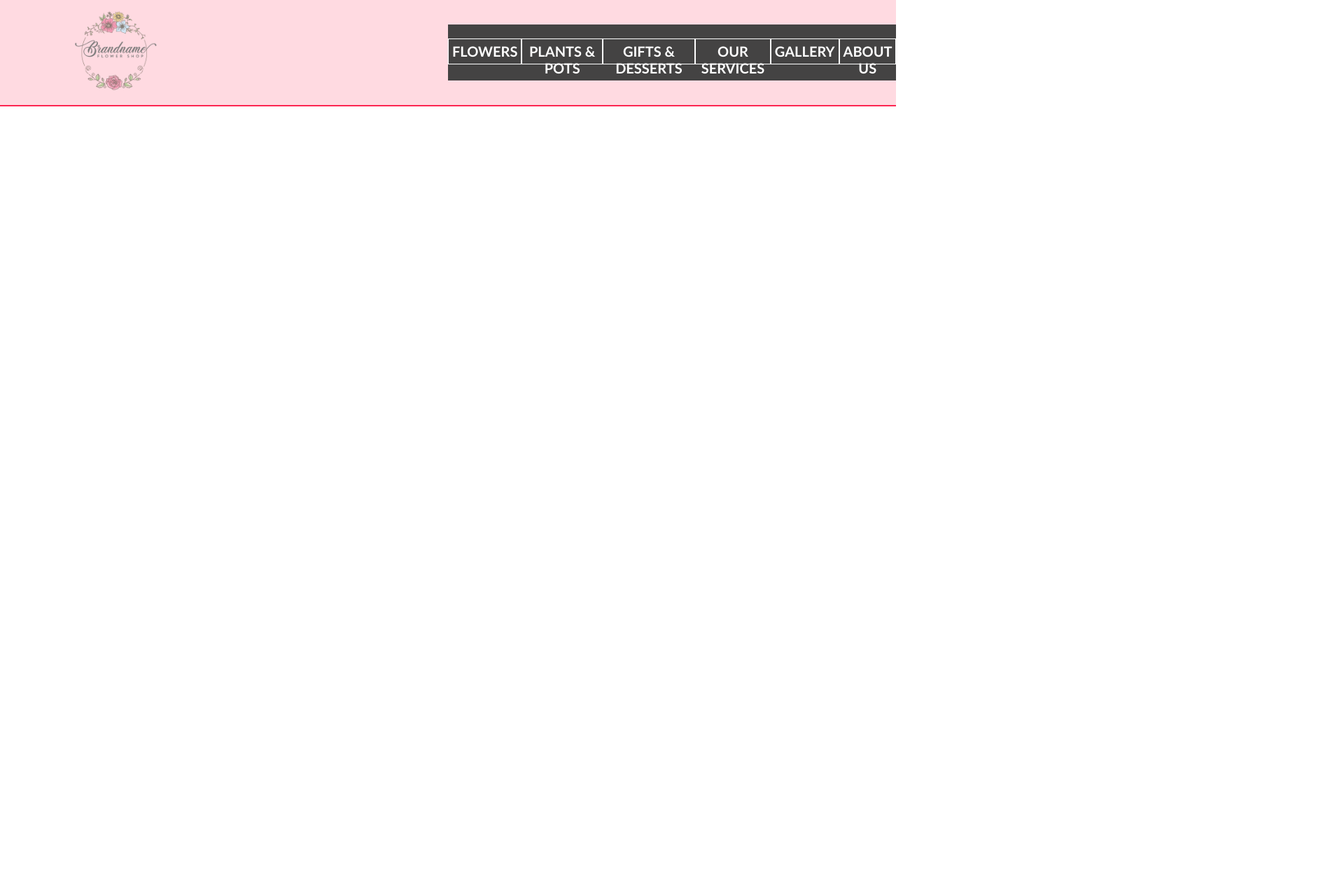
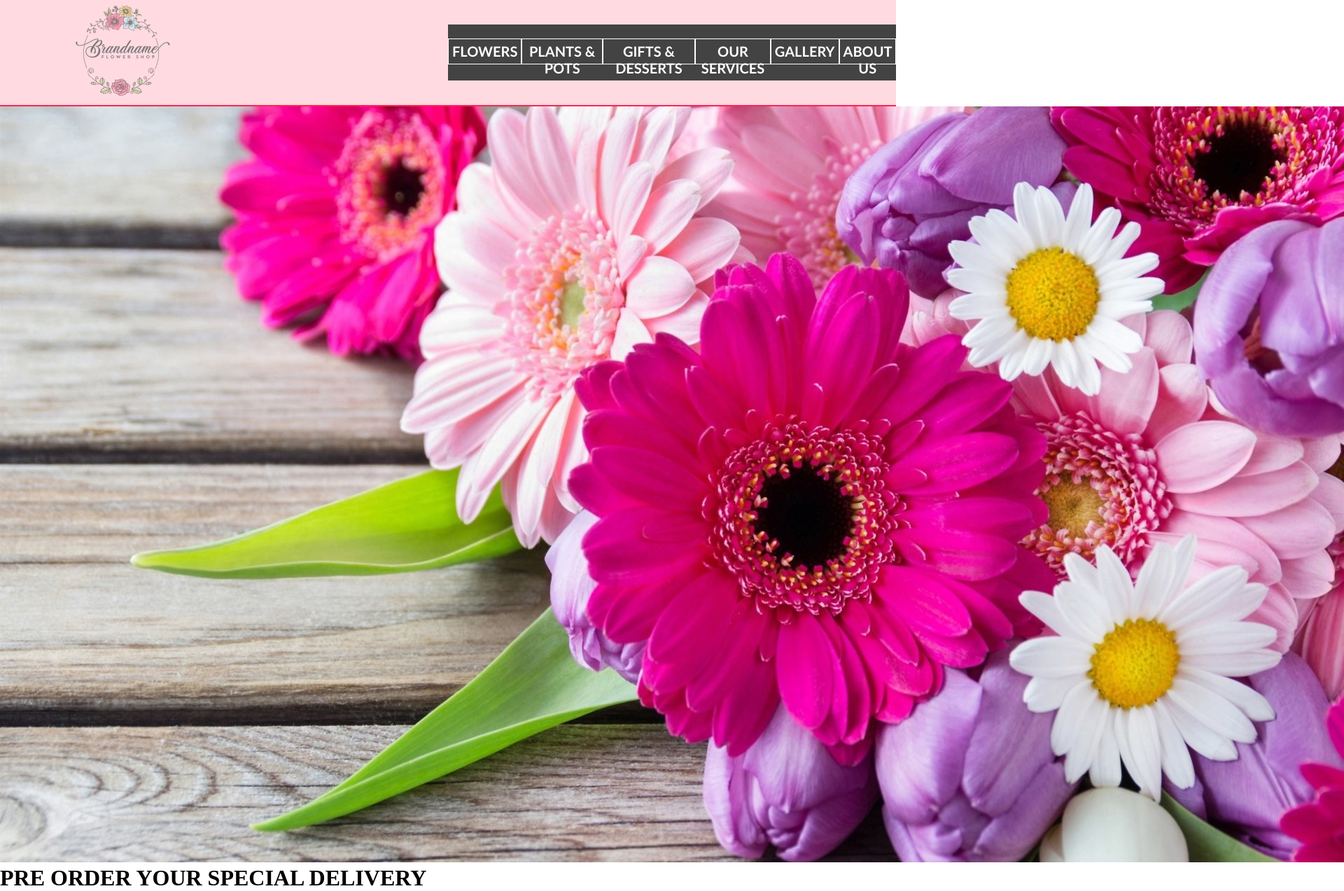
Before and after one commit to Iftekhar12777/flower-shop, a plain HTML site: page index.html in a window 1280 px wide. Shown: the whole page at 70% size, 1920 px wide, since content can reach past the window. Before the commit the page ends 800 px from the top, so only its background shows below. Drawn offline with Linux system fonts and the light colour scheme.

Commit message:
adding first main elements

```diff
--- a/index.html
+++ b/index.html
@@ -13,7 +13,7 @@
 <body>
       <nav class="menu-container">
 
-           <div class="logo"><img width="130px" src="images/logo.png" alt="logo">
+           <div class="logo"><img width="150px" src="images/logo.png" alt="logo">
           </div>
 
           <div class="list">
@@ -25,10 +25,22 @@
               <li>GALLERY</li>
               <li>ABOUT US</li>
 
-          </div>
-
+            </div>
 
       </nav>
 
+      <main>
+            <div class="cover-img">
+                  <img src="images/cover.jpg" alt="">
+            </div>
+
+            <div>
+              <h1>PRE ORDER YOUR SPECIAL DELIVERY</h1>
+            </div>
+
+      </main>
+
+
+
 </body>
 </html>
```
Also changed, not shown: images/cover.jpg (added).
